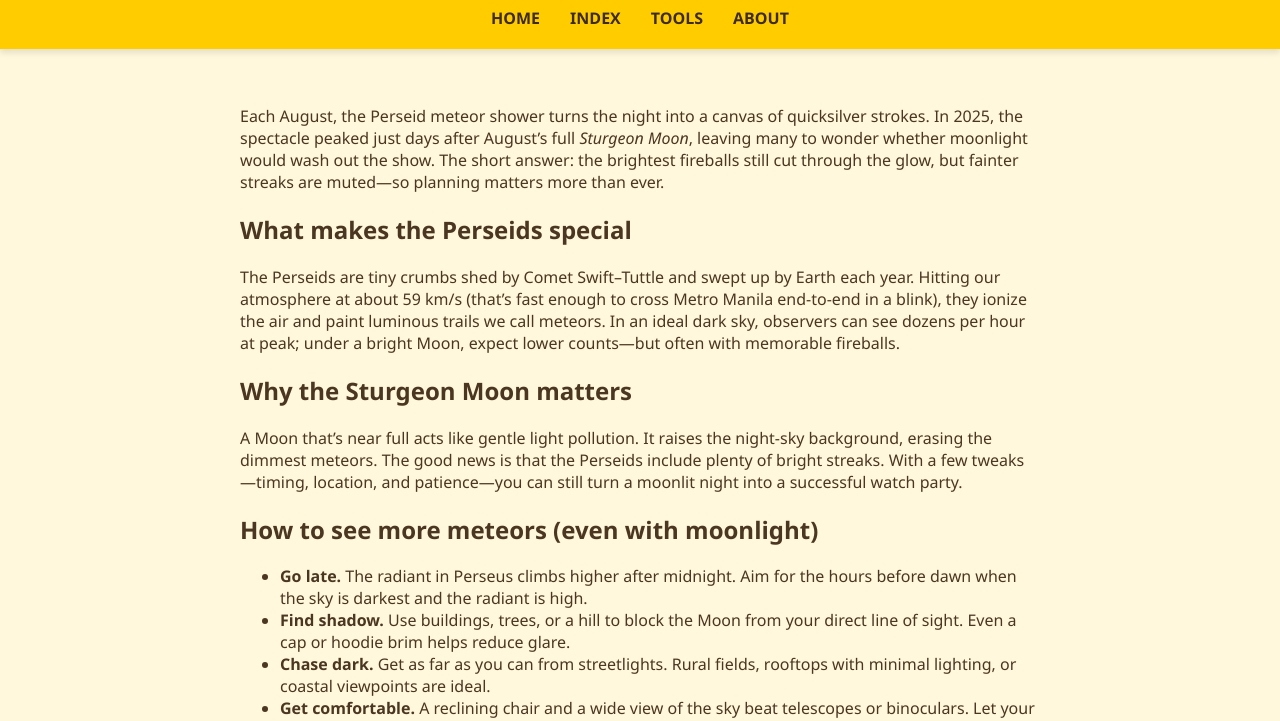
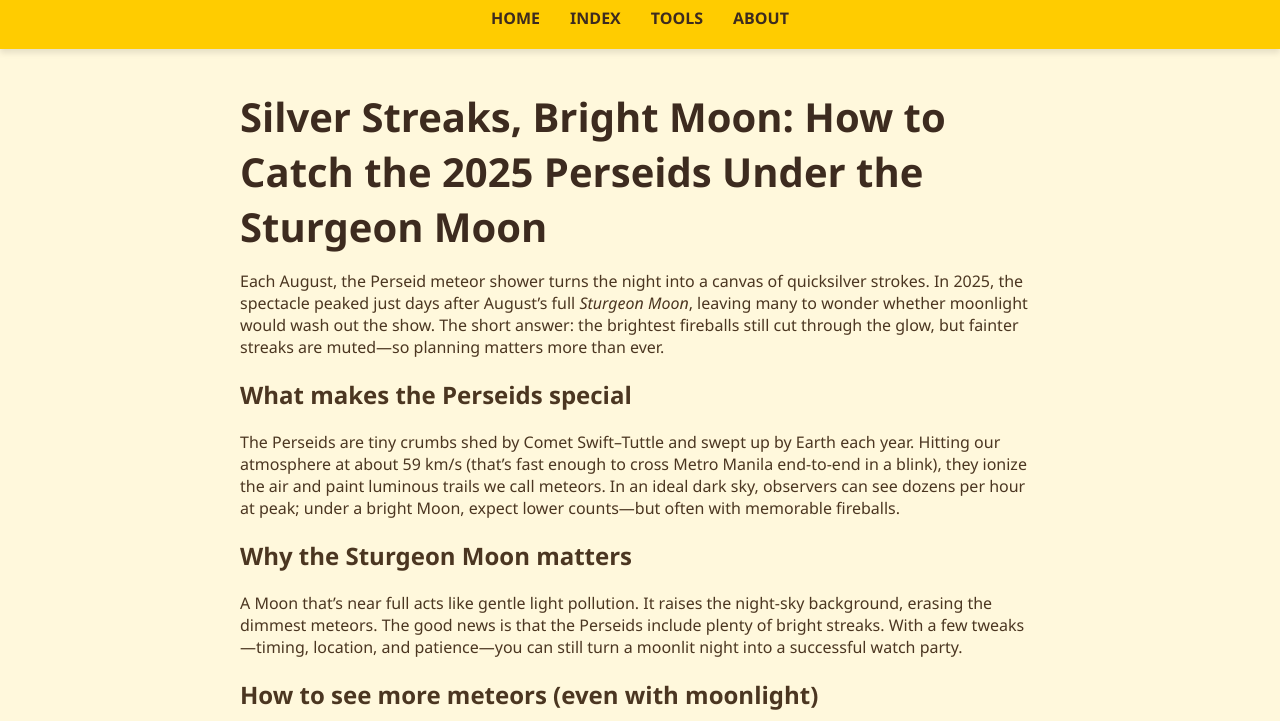
Before and after one commit to worknowlem/honey, a plain HTML site: page index/AAA-Group0085.html in a window 1280 px wide. Shown: the part 78-799 px from the top of the page. Drawn offline with Linux system fonts and the light colour scheme.

Commit message:
Update AAA-Group0085.html
adding title to the article

```diff
--- a/index/AAA-Group0085.html
+++ b/index/AAA-Group0085.html
@@ -10,7 +10,8 @@
 <div id="header"></div>
 <main>
     <article>
-      <p>
+    <h1>Silver Streaks, Bright Moon: How to Catch the 2025 Perseids Under the Sturgeon Moon</h1>
+        <p>
         Each August, the Perseid meteor shower turns the night into a canvas of quicksilver strokes. In 2025, the spectacle peaked just days after August’s full <em>Sturgeon Moon</em>, leaving many to wonder whether moonlight would wash out the show. The short answer: the brightest fireballs still cut through the glow, but fainter streaks are muted—so planning matters more than ever.
       </p>
 
```
